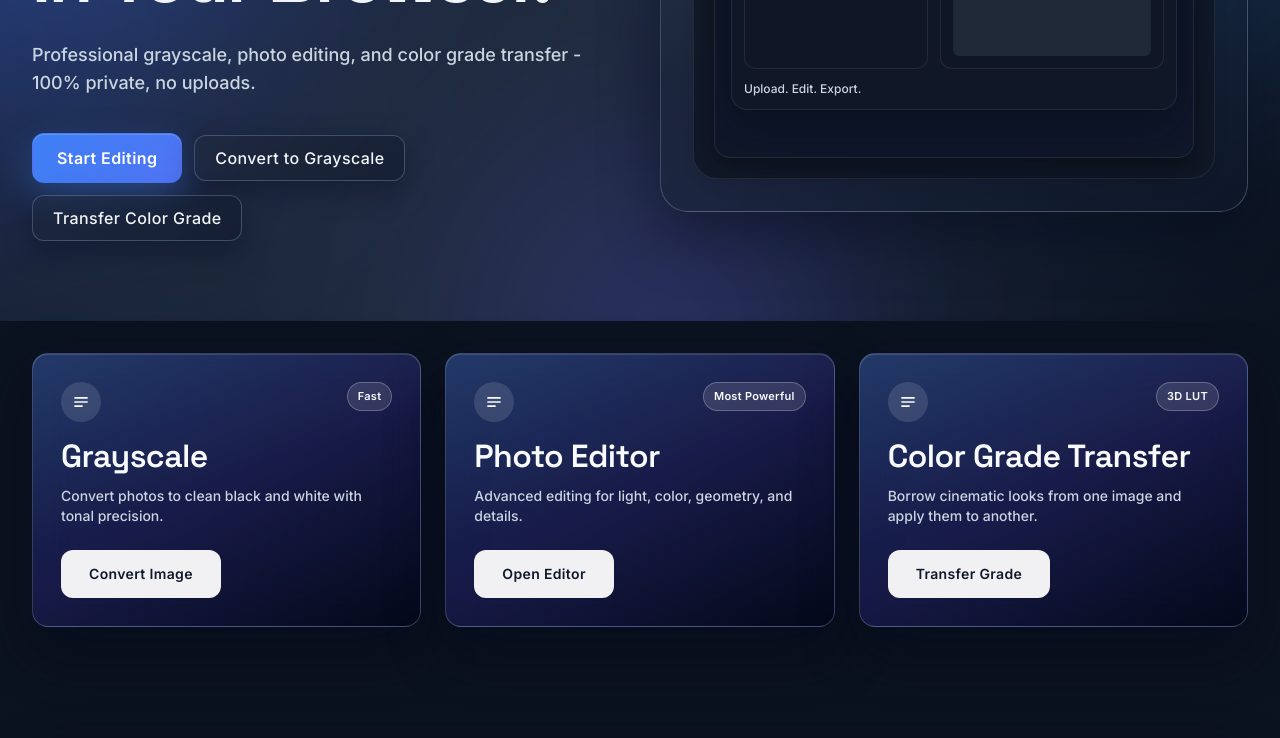
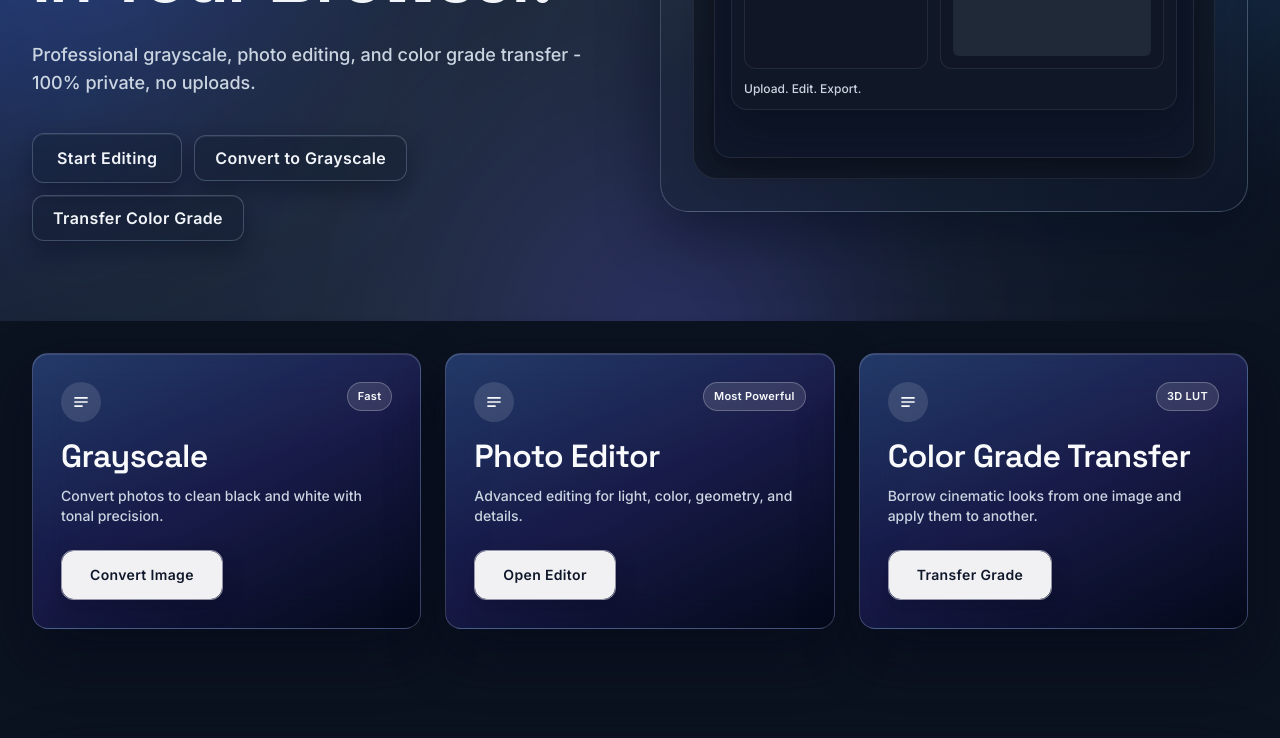
Before and after one commit to Amal-kphilip/GrayGlyph, a Next.js app: page / in a window 1280 px wide. Shown: the part 479-1217 px from the top of the page. Built offline with nearby package versions, Linux system fonts and the light colour scheme.

Commit message:
Button Effects Added

```diff
--- a/app/globals.css
+++ b/app/globals.css
@@ -261,50 +261,67 @@ body {
     color: var(--text-muted);
   }
 
-  .btn-primary {
-    @apply inline-flex items-center justify-center rounded-xl px-5 py-2.5 text-sm font-semibold tracking-wide transition duration-200 focus-visible:outline-none focus-visible:ring-2;
-    background: var(--btn-primary-bg);
-    background-size: 220% 220%;
-    background-position: 0% 50%;
-    color: var(--btn-primary-text);
-    border: 1px solid transparent;
+  .btn-primary,
+  .btn-ghost {
+    @apply inline-flex items-center justify-center rounded-xl px-5 py-2.5 text-sm font-semibold tracking-wide focus-visible:outline-none focus-visible:ring-2;
+    position: relative;
+    z-index: 0;
+    isolation: isolate;
+    overflow: hidden;
+    color: var(--text-primary);
+    background: rgba(15, 23, 42, 0.3);
+    border: 1px solid var(--glass-border-strong);
     box-shadow:
-      0 14px 36px rgba(59, 130, 246, 0.34),
-      inset 0 1px 0 rgba(255, 255, 255, 0.16);
+      0 10px 22px rgba(2, 6, 23, 0.32),
+      inset 0 1px 0 rgba(255, 255, 255, 0.08);
     transition:
-      background-position 280ms ease,
-      filter 220ms ease,
-      box-shadow 220ms ease,
-      transform 220ms ease;
+      color 350ms ease,
+      border-color 350ms ease,
+      box-shadow 350ms ease;
   }
 
-  .btn-primary:hover {
-    background-position: 100% 50%;
-    filter: brightness(1.08);
-    transform: translateY(-1px);
-    box-shadow:
-      0 18px 42px rgba(99, 102, 241, 0.4),
-      inset 0 1px 0 rgba(255, 255, 255, 0.2);
+  .btn-primary::after,
+  .btn-ghost::after {
+    content: "";
+    position: absolute;
+    top: 0;
+    left: 0;
+    width: 0;
+    height: 100%;
+    border-radius: inherit;
+    z-index: -1;
+    background: linear-gradient(135deg, color-mix(in srgb, var(--accent) 85%, #ffffff 0%), color-mix(in srgb, var(--accent-soft) 78%, #ffffff 0%));
+    transition: width 350ms ease;
   }
 
-  .btn-primary:focus-visible {
-    --tw-ring-color: color-mix(in srgb, var(--accent) 40%, transparent);
+  .btn-primary:hover,
+  .btn-ghost:hover {
+    color: var(--btn-primary-text);
+    border-color: color-mix(in srgb, var(--accent) 90%, transparent);
+    box-shadow:
+      0 14px 30px rgba(59, 130, 246, 0.3),
+      inset 0 1px 0 rgba(255, 255, 255, 0.18);
   }
 
-  .btn-ghost {
-    @apply inline-flex items-center justify-center rounded-xl border px-5 py-2.5 text-sm font-medium tracking-wide transition duration-200 focus-visible:outline-none focus-visible:ring-2;
-    background: linear-gradient(135deg, rgba(30, 41, 59, 0.48), rgba(15, 23, 42, 0.56));
-    color: var(--text-primary);
-    border-color: var(--glass-border-strong);
-    box-shadow: 0 10px 28px rgba(2, 6, 23, 0.34);
+  .btn-primary:hover::after,
+  .btn-ghost:hover::after {
+    width: 100%;
   }
 
-  .btn-ghost:hover {
-    background: linear-gradient(135deg, rgba(51, 65, 85, 0.58), rgba(30, 41, 59, 0.66));
+  .btn-primary:disabled,
+  .btn-ghost:disabled {
+    cursor: not-allowed;
+    opacity: 0.6;
   }
 
+  .btn-primary:disabled::after,
+  .btn-ghost:disabled::after {
+    width: 0;
+  }
+
+  .btn-primary:focus-visible,
   .btn-ghost:focus-visible {
-    --tw-ring-color: color-mix(in srgb, var(--accent) 28%, transparent);
+    --tw-ring-color: color-mix(in srgb, var(--accent) 38%, transparent);
   }
 
   .feature-card {
@@ -343,8 +360,51 @@ body {
 
   .feature-card-cta {
     @apply inline-flex w-fit items-center justify-center rounded-xl px-7 py-3.5 text-sm font-semibold tracking-wide;
+    position: relative;
+    z-index: 0;
+    isolation: isolate;
+    overflow: hidden;
+    border: 1px solid color-mix(in srgb, #ffffff 55%, transparent);
+    color: var(--feature-card-cta-text);
+    background: transparent;
+    transition: color 350ms ease, border-color 350ms ease, box-shadow 350ms ease;
+    box-shadow:
+      0 8px 20px rgba(2, 6, 23, 0.26),
+      inset 0 1px 0 rgba(255, 255, 255, 0.22);
+  }
+
+  .feature-card-cta::before {
+    content: "";
+    position: absolute;
+    inset: 0;
+    border-radius: inherit;
     background: var(--feature-card-cta-bg);
-    color: var(--feature-card-cta-text);
+    z-index: -2;
+  }
+
+  .feature-card-cta::after {
+    content: "";
+    position: absolute;
+    top: 0;
+    left: 0;
+    width: 0;
+    height: 100%;
+    border-radius: inherit;
+    background: linear-gradient(135deg, var(--accent), var(--accent-soft));
+    transition: width 350ms ease;
+    z-index: -1;
+  }
+
+  .feature-card:hover .feature-card-cta {
+    color: var(--btn-primary-text);
+    border-color: color-mix(in srgb, var(--accent) 90%, transparent);
+    box-shadow:
+      0 12px 28px rgba(59, 130, 246, 0.3),
+      inset 0 1px 0 rgba(255, 255, 255, 0.18);
+  }
+
+  .feature-card:hover .feature-card-cta::after {
+    width: 100%;
   }
 
   .status-chip {
```
Also changed, not shown: 1 other file (tests, documents, lock files or other folders).
